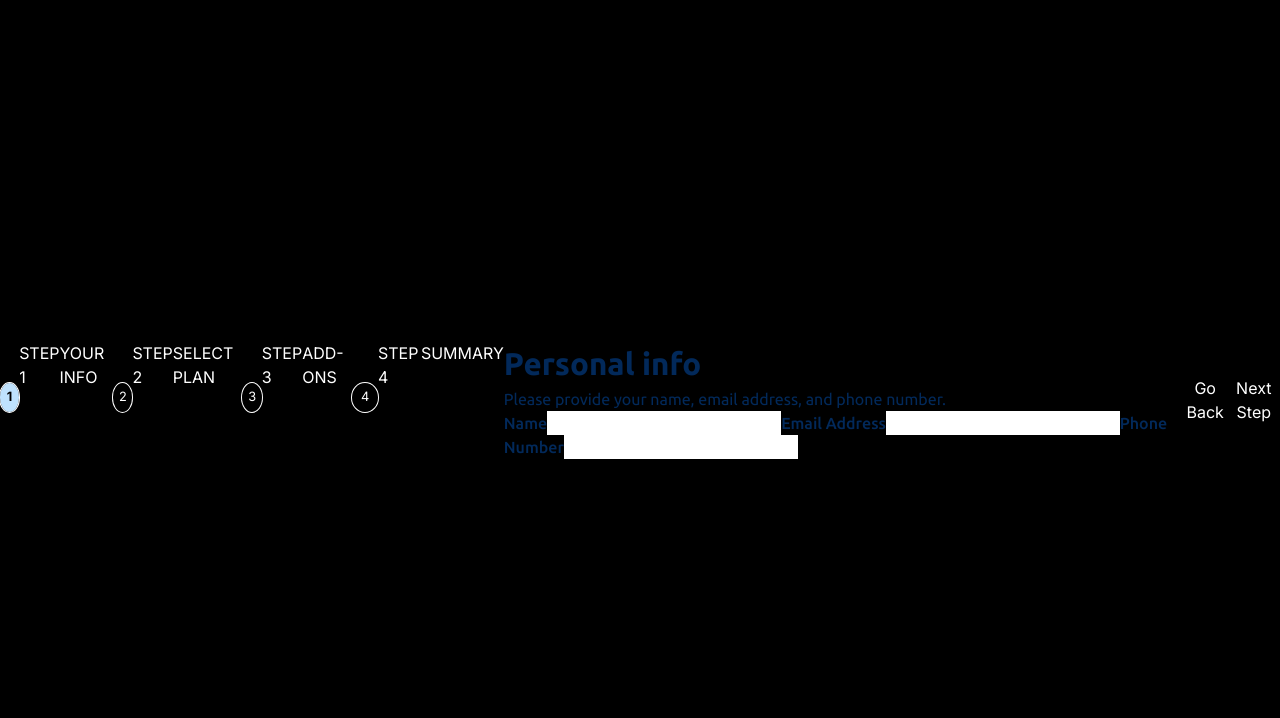
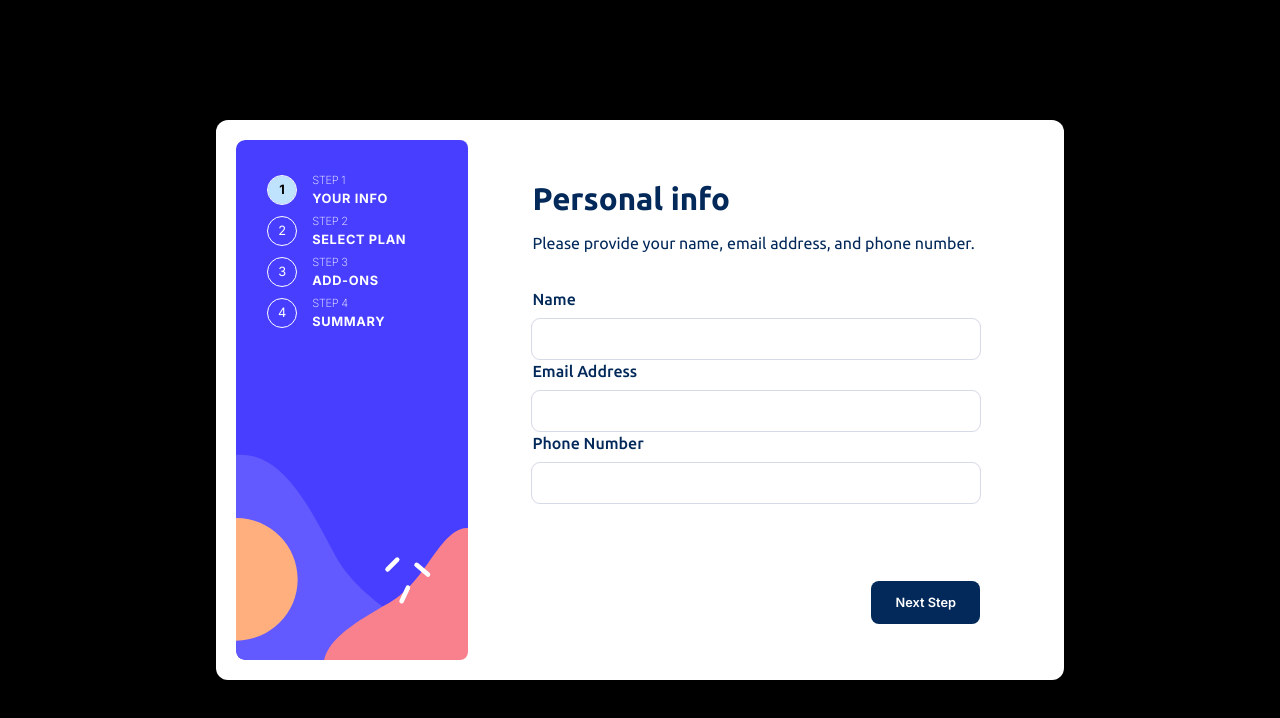
Before and after one commit to Davesakraken/multi-step-form, a Next.js app: page / in a window 1280 px wide. Shown: the top 718 px of the page. Built offline with nearby package versions, Linux system fonts and the light colour scheme.

Commit message:
fix da boy

```diff
--- a/src/Components/stepList/StepList.tsx
+++ b/src/Components/stepList/StepList.tsx
@@ -11,7 +11,7 @@ export default function StepList({ stepNumber }: StepListProps) {
   const listItems = ["YOUR INFO", "SELECT PLAN", "ADD-ONS", "SUMMARY"];
 
   return (
-    <ol className="flex flex-col w-[20rem] h-[100%] text-white rounded-lg bg-sidebar-desktop bg-cover p-8 gap-6">
+    <ol className="flex flex-col w-[20rem] h-[100%] text-white rounded-lg bg-sidebar-desktop bg-cover p-8">
       {listItems.map((item, idx) => (
         <li
           key={idx}
--- a/tailwind.config.ts
+++ b/tailwind.config.ts
@@ -3,7 +3,7 @@ import type { Config } from "tailwindcss";
 const config: Config = {
   content: [
     "./src/pages/**/*.{js,ts,jsx,tsx,mdx}",
-    "./src/components/**/*.{js,ts,jsx,tsx,mdx}",
+    "./src/Components/**/*.{js,ts,jsx,tsx,mdx}",
     "./src/app/**/*.{js,ts,jsx,tsx,mdx}",
   ],
   theme: {
```
